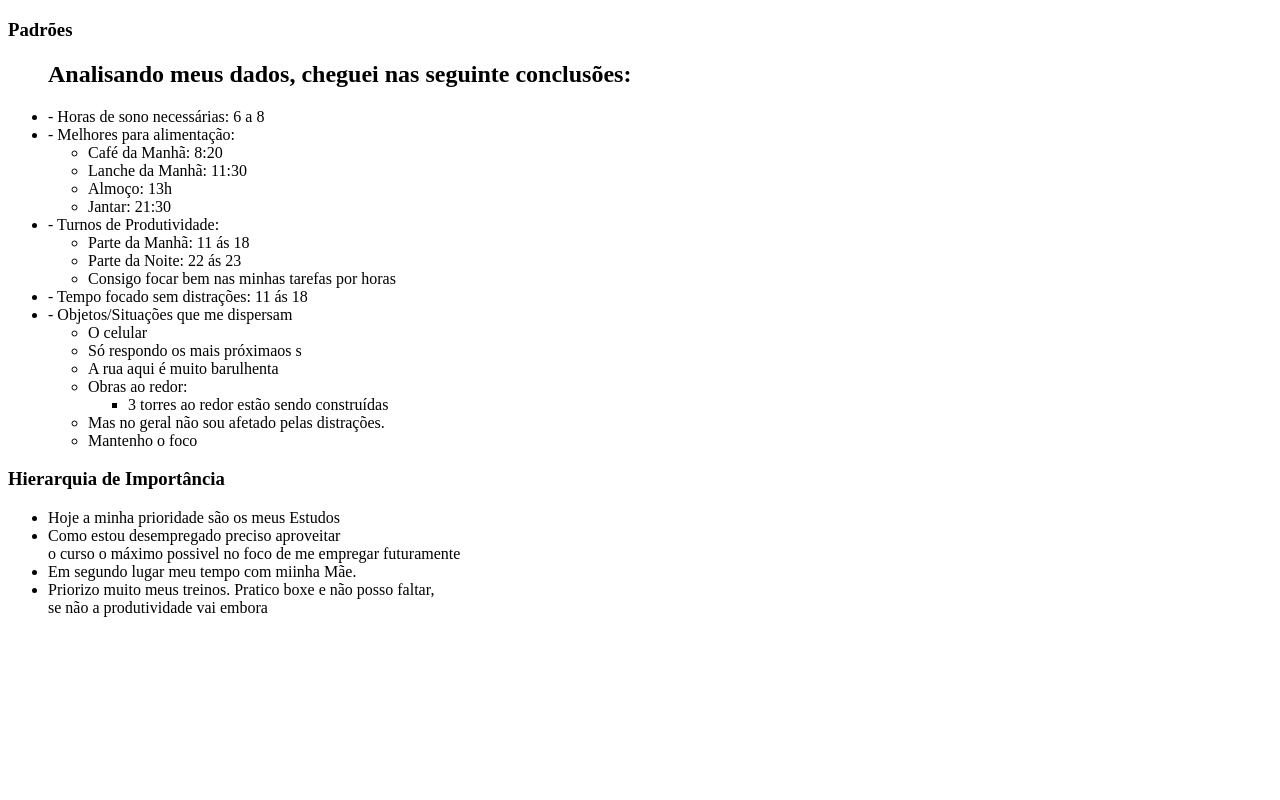
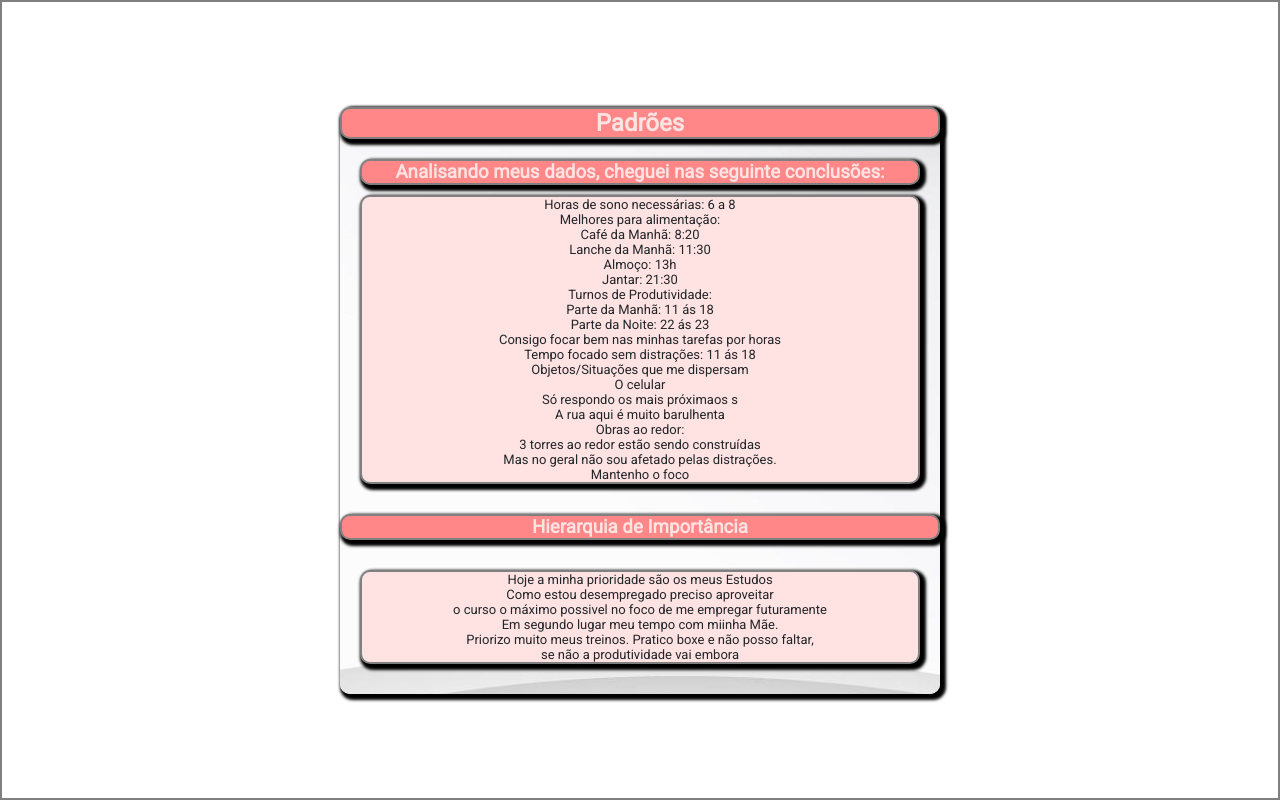
Before and after one commit to BrunoPavanelli/sprint2-softskilss-gestao-de-tempo, a plain HTML site: page html/padroeseimportancia.html in a window 1280 px wide. Drawn offline with Linux system fonts and the light colour scheme.

Commit message:
adicionei parte 2 e 3 da tarefa que havia esquecido

```diff
--- a/css/estilo.css
+++ b/css/estilo.css
@@ -57,7 +57,7 @@ body {
     border: 2px solid gray;
     border-radius: 10px;
     box-shadow: 3px 3px 3px 3px black;
-    background-image: url(./imagens/4931029.jpg);
+    background-image: url(../imagens/4931029.jpg);
 }
 
 .boxMain {
--- a/css/estilopadroes.css
+++ b/css/estilopadroes.css
@@ -1,12 +1,61 @@
 @import url('https://fonts.googleapis.com/css2?family=Roboto&display=swap');
 
 body {
-    box-sizing: border-box;
-    margin:0;
-    padding: 0;
+    font-family: 'Roboto', sans-serif;
+    border: 2px solid gray;
+    height: 100vh;
     display: flex;
-    height: 100vh;
+    justify-content: center;
     align-items: center;
+    flex-direction: column;
+
+
+}
+
+.container {
+    display: flex;
     justify-content: center;
-    font-family: 'Roboto', sans-serif;
- }
+    align-items: center;
+    flex-direction: column;
+    width: 600px;
+    border-radius: 10px;
+    box-shadow: 3px 3px 3px 3px black;
+    background-image: url(../imagens/4931029.jpg);
+
+}
+
+.corpo {
+    width: 100%;
+    height: 100%;
+}
+
+.first_titulo {
+    border: 2px solid gray;
+    border-radius: 10px;
+    box-shadow: 3px 3px 3px 3px black;
+    background-color: #ff8787;
+    color: #ffe3e3;
+    text-align: center;
+
+}
+
+.boxUl {
+    padding: 20px;
+}
+
+.boxLi {
+    display: flex;
+    justify-content: center;
+    align-items: center;
+    flex-direction: column;
+    margin: 10px 0;
+    border: 2px solid gray;
+    background-color: #ffe3e3;
+    border-radius: 10px;
+    box-shadow: 3px 3px 3px 3px black;
+}
+
+.lista {
+    font-size: 13px;
+    text-align: center;
+}
--- /dev/null
+++ b/css/reset.css
@@ -0,0 +1,11 @@
+html, body, figure, img, div, section, article, input, select, button, textarea, p, h1, h2, h3, h4, h5, h6, ul, li, a{
+    margin: 0;
+    padding: 0;
+    border: none;
+    outline: none;
+     -webkit-box-sizing: border-box;
+    box-sizing: border-box;
+    list-style: none;
+    text-decoration: none;
+    color: #212529;
+}
--- a/html/padroeseimportancia.html
+++ b/html/padroeseimportancia.html
@@ -5,62 +5,66 @@
     <meta http-equiv="X-UA-Compatible" content="IE=edge">
     <meta name="viewport" content="width=device-width, initial-scale=1.0">
     <title>Padrões e Importância</title>
-    <link rel="stylesheet" href="../css/estlipadroes">
+    <link rel="stylesheet" href="../css/reset.css">
+    <link rel="stylesheet" href="../css/estilopadroes.css">
+
 </head>
 <body>
-    <main>
     <div class="container">
+        <main class="corpo">
             <section>
-                <article>
-                    <h1 class="center-text first_titulo">Padrões</h1>
+                <h2 class="center-text first_titulo">Padrões</h2>
+                <article class="article1">
+                    <ul class="boxUl">
+                            <h1 class="center-text first_titulo">Analisando meus dados, cheguei nas seguinte conclusões:</h2>
+                            <div class="boxLi">
+                                <li class="lista"> Horas de sono necessárias: 6 a 8</li>
+                                <li class="lista"> Melhores para alimentação:
                                     <ul>
-                        <h2>Analisando meus dados, cheguei nas seguinte conclusões:</h2>
-                        <li> - Horas de sono necessárias: 6 a 8 </li>
-                        <li> - Melhores para alimentação:
-                            <ul>
-                                <li>Café da Manhã: 8:20</li>
-                                <li>Lanche da Manhã: 11:30</li>
-                                <li>Almoço: 13h</li>
-                                <li>Jantar: 21:30</li>
+                                        <li class="lista">Café da Manhã: 8:20</li>
+                                        <li class="lista">Lanche da Manhã: 11:30</li>
+                                        <li class="lista">Almoço: 13h</li>
+                                        <li class="lista">Jantar: 21:30</li>
                                     </ul>
                                 </li>
-                        <li> - Turnos de Produtividade:
+                                <li class="lista"> Turnos de Produtividade:
                                     <ul>
-                                <li>Parte da Manhã: 11 ás 18</li>
-                                <li>Parte da Noite: 22 ás 23</li>
-                                <li>Consigo focar bem nas minhas tarefas por horas</li>
+                                        <li class="lista">Parte da Manhã: 11 ás 18</li>
+                                        <li class="lista">Parte da Noite: 22 ás 23</li>
+                                        <li class="lista">Consigo focar bem nas minhas tarefas por horas</li>
                                     </ul>
                                 </li>
-                        <li> - Tempo focado sem distrações: 11 ás 18</li>
-                        <li> - Objetos/Situações que me dispersam
+                                <li class="lista"> Tempo focado sem distrações: 11 ás 18</li>
+                                <li class="lista"> Objetos/Situações que me dispersam
                                 <ul>
-                                <li>O celular</li>
-                                <li>Só respondo os mais próximaos s</li>
-                                <li>A rua aqui é muito barulhenta</li>
-                                <li>Obras ao redor:
+                                    <li class="lista">O celular</li>
+                                    <li class="lista">Só respondo os mais próximaos s</li>
+                                    <li class="lista">A rua aqui é muito barulhenta</li class="lista">
+                                    <li class="lista">Obras ao redor:
                                         <ul>
-                                        <li>3 torres ao redor estão sendo construídas</li>
+                                            <li class="lista">3 torres ao redor estão sendo construídas</li>
                                         </ul>
                                     </li>
-                                <li>Mas no geral não sou afetado pelas distrações.</li>
-                                <li>Mantenho o foco</li>
-                            </ul>
-                        </li>
+                                <li class="lista">Mas no geral não sou afetado pelas distrações.</li>
+                                <li class="lista">Mantenho o foco</li>
+                           </div>
                     </ul>
                 </article>
             </section>
             <section>
                 <article>
-                    <h1>Hierarquia de Importância</h1>
-                    <ul>
-                        <li> Hoje a minha prioridade são os meus Estudos</li>
-                        <li>Como estou desempregado preciso aproveitar <br> o curso o máximo possivel no foco de me empregar futuramente</li>
-                        <li>Em segundo lugar meu tempo com miinha Mãe.</li>
-                        <li>Priorizo muito meus treinos. Pratico boxe e não posso faltar, <br> se não a produtividade vai embora</li>
+                    <h1 class="center-text first_titulo">Hierarquia de Importância</h1>
+                    <ul class="boxUl">
+                        <div class="boxLi">
+                            <li class="lista"> Hoje a minha prioridade são os meus Estudos</li>
+                            <li class="lista">Como estou desempregado preciso aproveitar <br> o curso o máximo possivel no foco de me empregar futuramente</li>
+                            <li class="lista">Em segundo lugar meu tempo com miinha Mãe.</li>
+                            <li class="lista">Priorizo muito meus treinos. Pratico boxe e não posso faltar, <br> se não a produtividade vai embora</li>
+                        </div>
                     </ul>
                 </article>
             </section>
+        </main>
     </div>
-    </main>
 </body>
 </html>
```
Also changed, not shown: imagens/Padrões e Ordem de Importância.png (added), imagens/Soft Skills - Gestão do Tempo.png (renamed from Soft Skills - Gestão do Tempo.png), imagens/WhatsApp Image 2022-09-23 at 11.18.18.jpeg (deleted), imagens/WhatsApp Image 2022-10-04 at 16.27.08.jpeg (deleted), imagens/magrão_redimensionado.jpg (deleted). Lines whose indentation alone changed are shown as unchanged.
